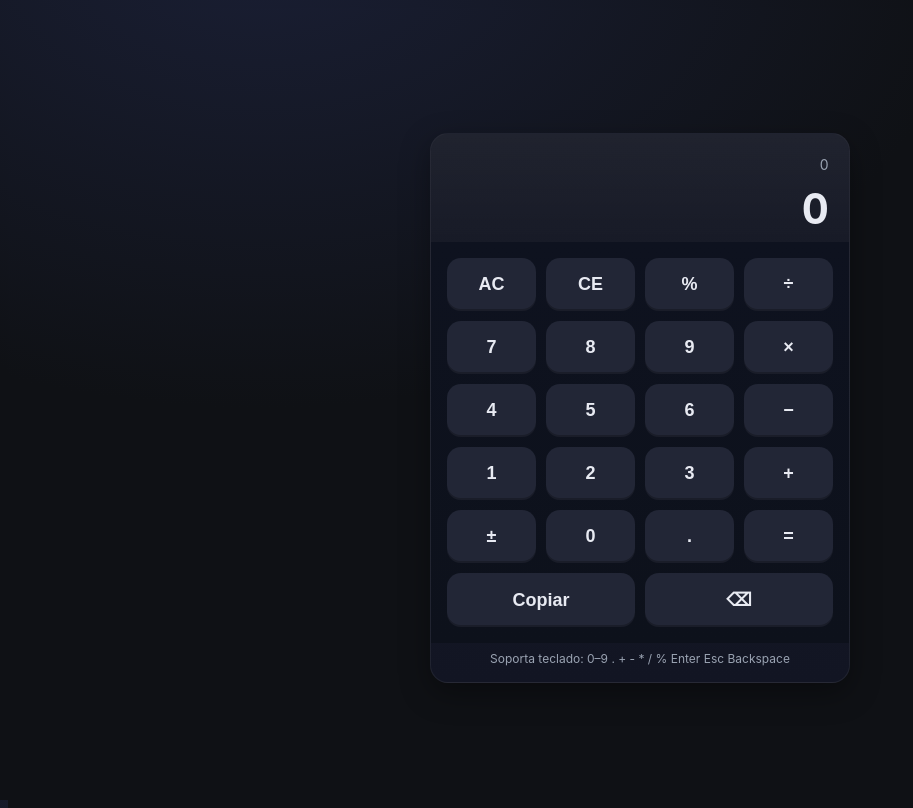
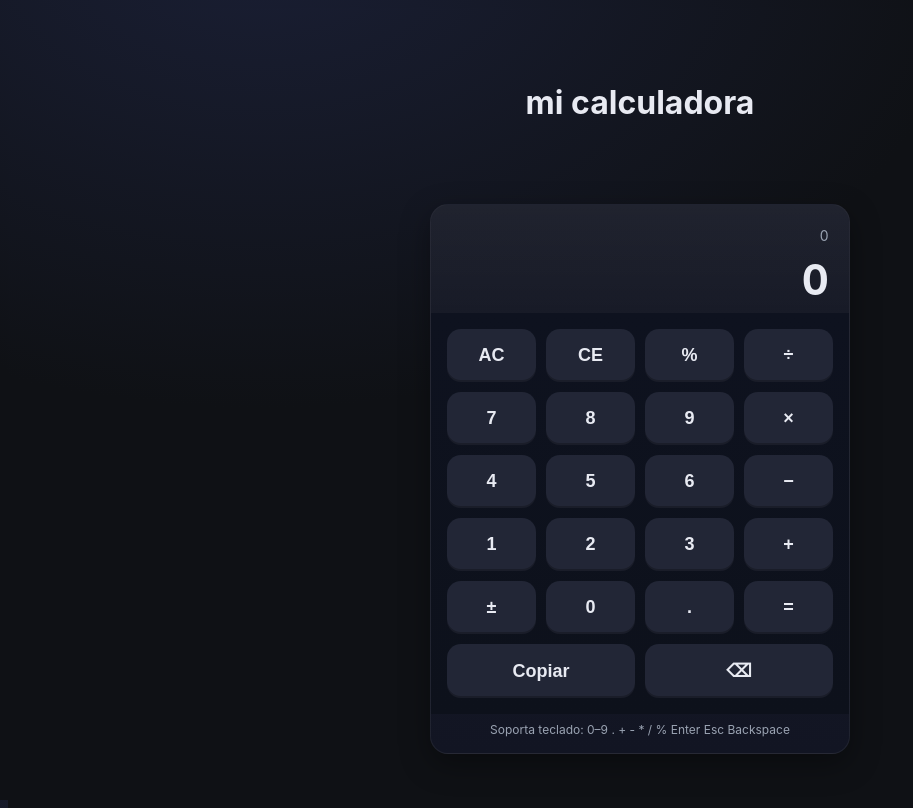
Before and after one commit to 24040087/SemanaTI, a plain HTML site: page index.html in a window 1280 px wide. Shown: the whole page, without its empty margins (0-913 px from the left). Drawn offline with Linux system fonts and the light colour scheme.

Commit message:
agregar header

```diff
--- a/index.html
+++ b/index.html
@@ -102,6 +102,9 @@
 </head>
 <body>
   <div class="wrap">
+    <header>
+      <h1>mi calculadora</h1>
+    </header>
     <main class="calc" role="application" aria-label="Calculadora">
       <section class="display" aria-live="polite">
         <div class="history" id="history">&nbsp;</div>
```
